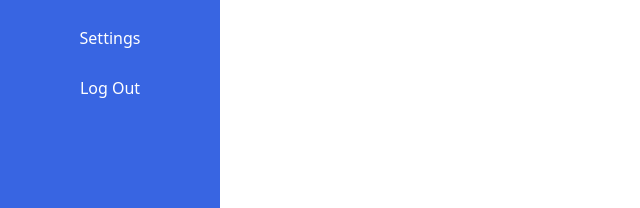
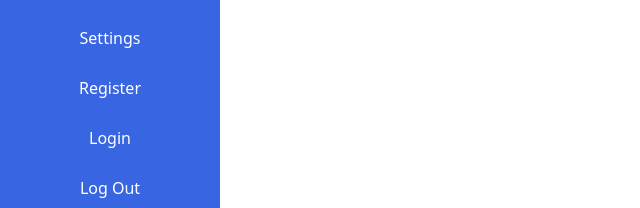
Before and after one commit to Muhammad-Wajeeh/4353-Software-Design-Project-, a React (Vite) app in the folder Client/: page / in a window 1280 px wide. Shown: the part 389-597 px from the top of the page, without its empty margins (0-640 px from the left). Built offline with nearby package versions, Linux system fonts and the light colour scheme; no server answers.

Commit message:
Adjusted Sidebar to inlcude login and create account

```diff
--- a/Client/src/Pages/Sidebar.jsx
+++ b/Client/src/Pages/Sidebar.jsx
@@ -41,7 +41,6 @@ function Sidebar() {
     };
   }, [location.pathname]);
 
-
   return (
     <div className="sidebar">
       <div className="sidebar-top">
@@ -49,9 +48,13 @@ function Sidebar() {
       </div>
 
       <Nav className="flex-column">
-        <Nav.Link as={Link} to="/eventmanagement">Event Management</Nav.Link>
+        <Nav.Link as={Link} to="/eventmanagement">
+          Event Management
+        </Nav.Link>
 
-        <Nav.Link as={Link} to="/profilemanagement">Profile Management</Nav.Link>
+        <Nav.Link as={Link} to="/profilemanagement">
+          Profile Management
+        </Nav.Link>
 
         <Nav.Link as={Link} to="/eventlist">
           Event List{" "}
@@ -80,12 +83,27 @@ function Sidebar() {
           )}
         </Nav.Link>
 
-        <Nav.Link as={Link} to="/VolunteerMatching">Volunteer Matching</Nav.Link>
+        <Nav.Link as={Link} to="/VolunteerMatching">
+          Volunteer Matching
+        </Nav.Link>
 
-        <Nav.Link as={Link} to="/VolunteerHistory">Volunteer History</Nav.Link>
+        <Nav.Link as={Link} to="/VolunteerHistory">
+          Volunteer History
+        </Nav.Link>
 
-        <Nav.Link as={Link} to="/settings">Settings</Nav.Link>
-        <Nav.Link as={Link} to="/logout">Log Out</Nav.Link>
+        <Nav.Link as={Link} to="/settings">
+          Settings
+        </Nav.Link>
+
+        <Nav.Link as={Link} to="/login">
+          Register
+        </Nav.Link>
+        <Nav.Link as={Link} to="/login">
+          Login
+        </Nav.Link>
+        <Nav.Link as={Link} to="/logout">
+          Log Out
+        </Nav.Link>
       </Nav>
     </div>
   );
```
Lines whose indentation alone changed are shown as unchanged.
